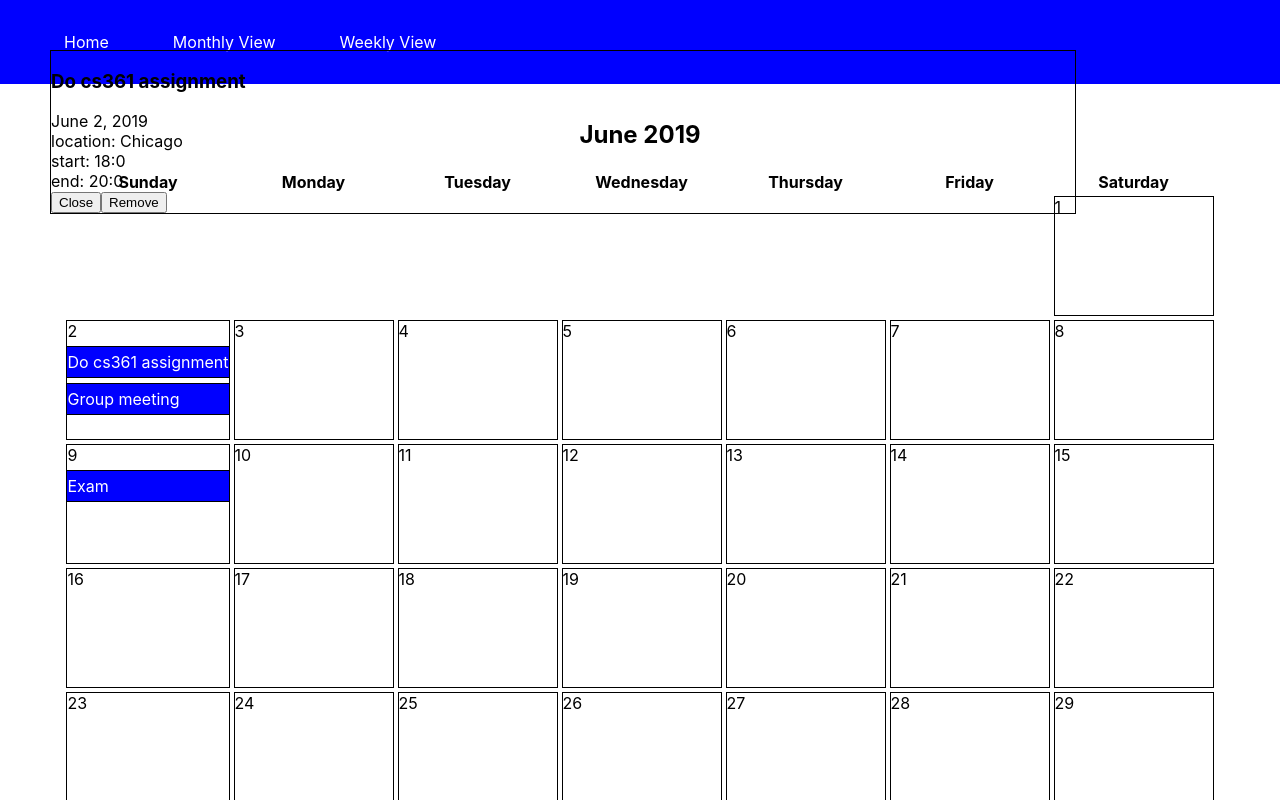
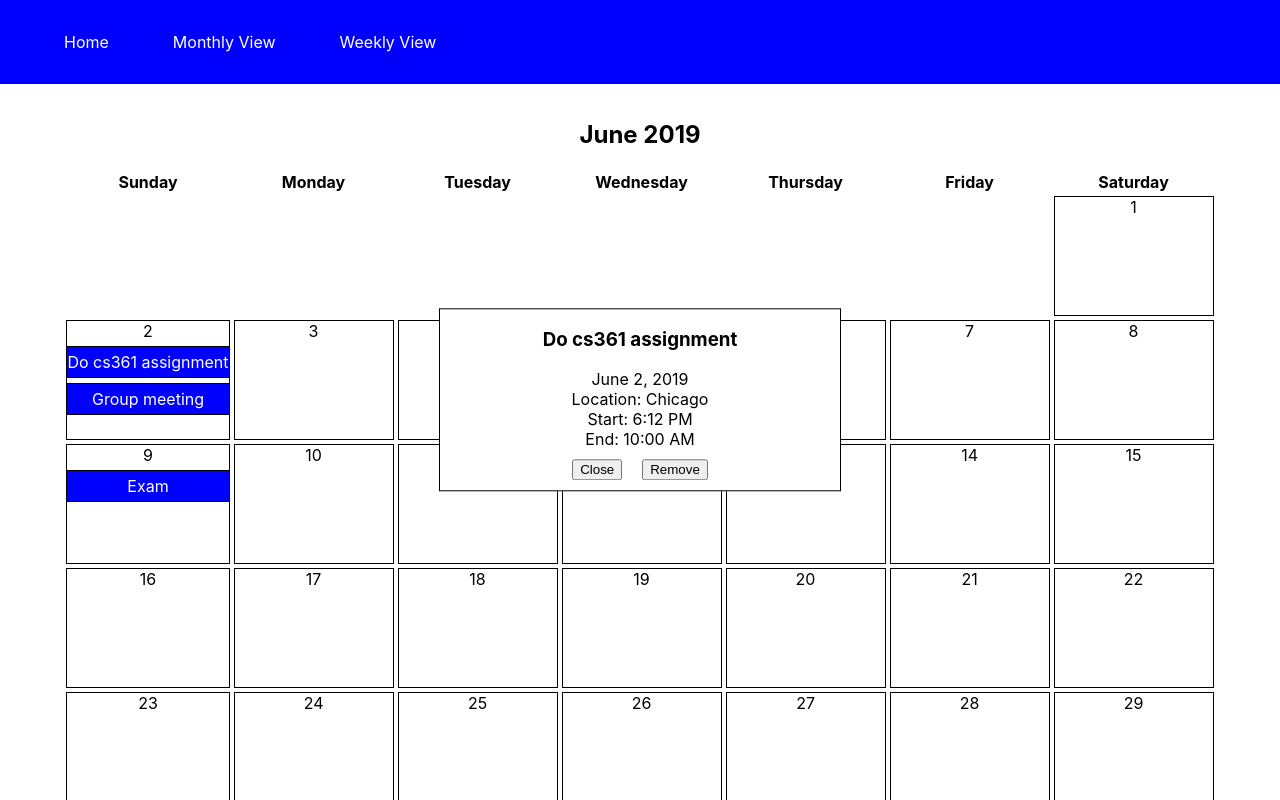
Before and after one commit to kylstraj/cs361_project, a React (Create React App) app in the folder cs361/: page /month/June/2019 in a window 1280 px wide. Both pictures are taken after a click on the element "Do cs361 assignment". Shown: the top 800 px of the page. Built offline with nearby package versions, Linux system fonts and the light colour scheme.

Commit message:
Edited styling

```diff
--- a/cs361/src/App.css
+++ b/cs361/src/App.css
@@ -45,6 +45,7 @@ nav a {
 }
 
 .month-container {
+  text-align: center;
   padding: 1em;
 }
 
@@ -74,3 +75,11 @@ nav a {
   margin-top: 5px;
   margin-bottom: 5px;
 }
+
+#closeBtn {
+  margin: 10px;
+}
+
+#removeBtn {
+  margin: 10px;
+}
--- a/cs361/src/App.js
+++ b/cs361/src/App.js
@@ -22,12 +22,14 @@ const events = [
       day: 2,
     },
     startTime: {
-      hour: 18,
-      minute: 0,
+      hour: "6",
+      minute: "12",
+      AMPM: "PM",
     },
     endTime: {
-      hour: 20,
-      minute: 0,
+      hour: "10",
+      minute: "00",
+      AMPM: "AM",
     },
   },
   {
@@ -40,12 +42,14 @@ const events = [
       day: 2,
     },
     startTime: {
-      hour: 20,
-      minute: 0,
+      hour: "8",
+      minute: "12",
+      AMPM: "PM",
     },
     endTime: {
-      hour: 20,
-      minute: 30,
+      hour: "10",
+      minute: "00",
+      AMPM: "AM",
     },
   },
   {
@@ -58,12 +62,14 @@ const events = [
       day: 9,
     },
     startTime: {
-      hour: 12,
-      minute: 30,
+      hour: "6",
+      minute: "12",
+      AMPM: "PM",
     },
     endTime: {
-      hour: 13,
-      minute: 30,
+      hour: "10",
+      minute: "00",
+      AMPM: "AM",
     },
   },
 ];
@@ -87,7 +93,7 @@ class AppComponent extends React.Component {
           <Route exact path="/" render={() => <div>Home</div>} />
           <Route
             path="/month/:month/:year"
-            render={({match}) => (
+            render={({ match }) => (
               <Month {...match.params} />
             )}
           />
--- a/cs361/src/components/EventModal.js
+++ b/cs361/src/components/EventModal.js
@@ -1,25 +1,27 @@
 import React from 'react';
 
-const formatTime = ({ hour, minute }) => `${hour}:${minute}`;
+const formatTime = ({ hour, minute, AMPM }) => `${hour}:${minute} ${AMPM}`;
 
 const EventModal = ({ close, remove, event: { title, date, location, startTime, endTime }}) => (
-  <div
+  <div className="modal"
     style={{
       position: 'absolute',
-      top: '50px',
-      left: '50px',
-      width: '80%',
+      top: '50%',
+      left: '50%',
+      transform: 'translate(-50%, -50%)',
+      width: '400px',
       border: 'solid 1px black',
+      backgroundColor: 'white',
       zIndex: '1000',
     }}
   >
     <h3>{title}</h3>
     <div>{date.month} {date.day}, {date.year}</div>
-    <div>location: {location}</div>
-    <div>start: {formatTime(startTime)}</div>
-    <div>end: {formatTime(endTime)}</div>
-    <button onClick={close}>Close</button>
-    <button onClick={remove}>Remove</button>
+    <div>Location: {location}</div>
+    <div>Start: {formatTime(startTime)}</div>
+    <div>End: {formatTime(endTime)}</div>
+    <button id="closeBtn" onClick={close}>Close</button>
+    <button id="removeBtn" onClick={remove}>Remove</button>
   </div>
 );
 
--- a/cs361/src/index.js
+++ b/cs361/src/index.js
@@ -6,6 +6,7 @@ import App from './App';
 import * as serviceWorker from './serviceWorker';
 import store from './reducers/store';
 
+
 ReactDOM.render(
   <Provider store={store}>
     <App />
@@ -13,6 +14,7 @@ ReactDOM.render(
   document.getElementById('root'),
 );
 
+
 // If you want your app to work offline and load faster, you can change
 // unregister() to register() below. Note this comes with some pitfalls.
 // Learn more about service workers: https://bit.ly/CRA-PWA
```
